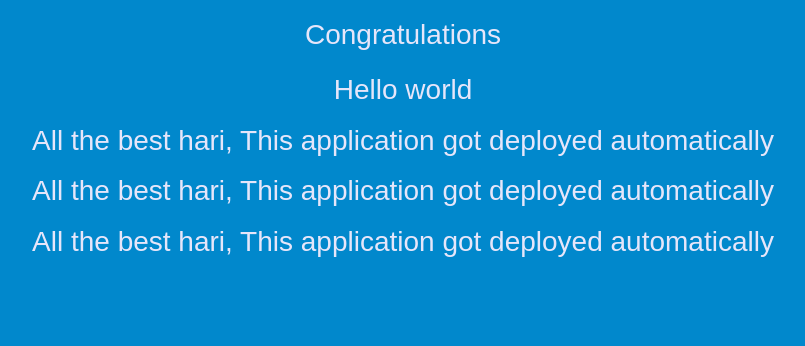
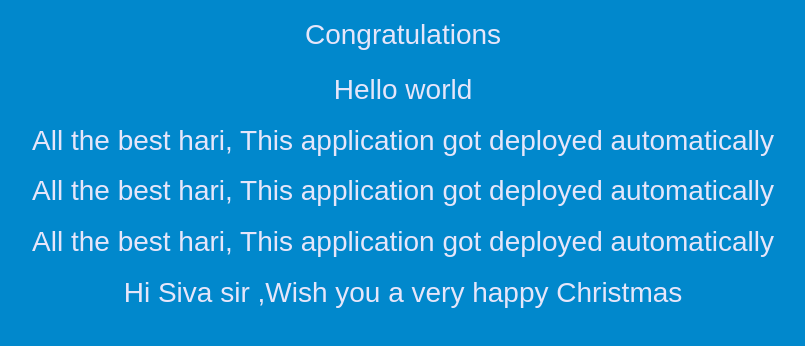
Before and after one commit to harikrishna1210/practice, a plain HTML site: page index.html in a window 1280 px wide. Shown: the whole page, without its empty margins (237-1042 px from the left). Drawn offline with Linux system fonts and the light colour scheme.

Commit message:
adding one simple line

```diff
--- a/index.html
+++ b/index.html
@@ -31,6 +31,7 @@
      <h1> All the best hari, This application got deployed automatically</h1>
 	 <h1> All the best hari, This application got deployed automatically</h1>
 	 <h1> All the best hari, This application got deployed automatically</h1>
+	 <h1> Hi Siva sir ,Wish you a very happy Christmas</h1>
   </div>
 </body>
 </html>
```
